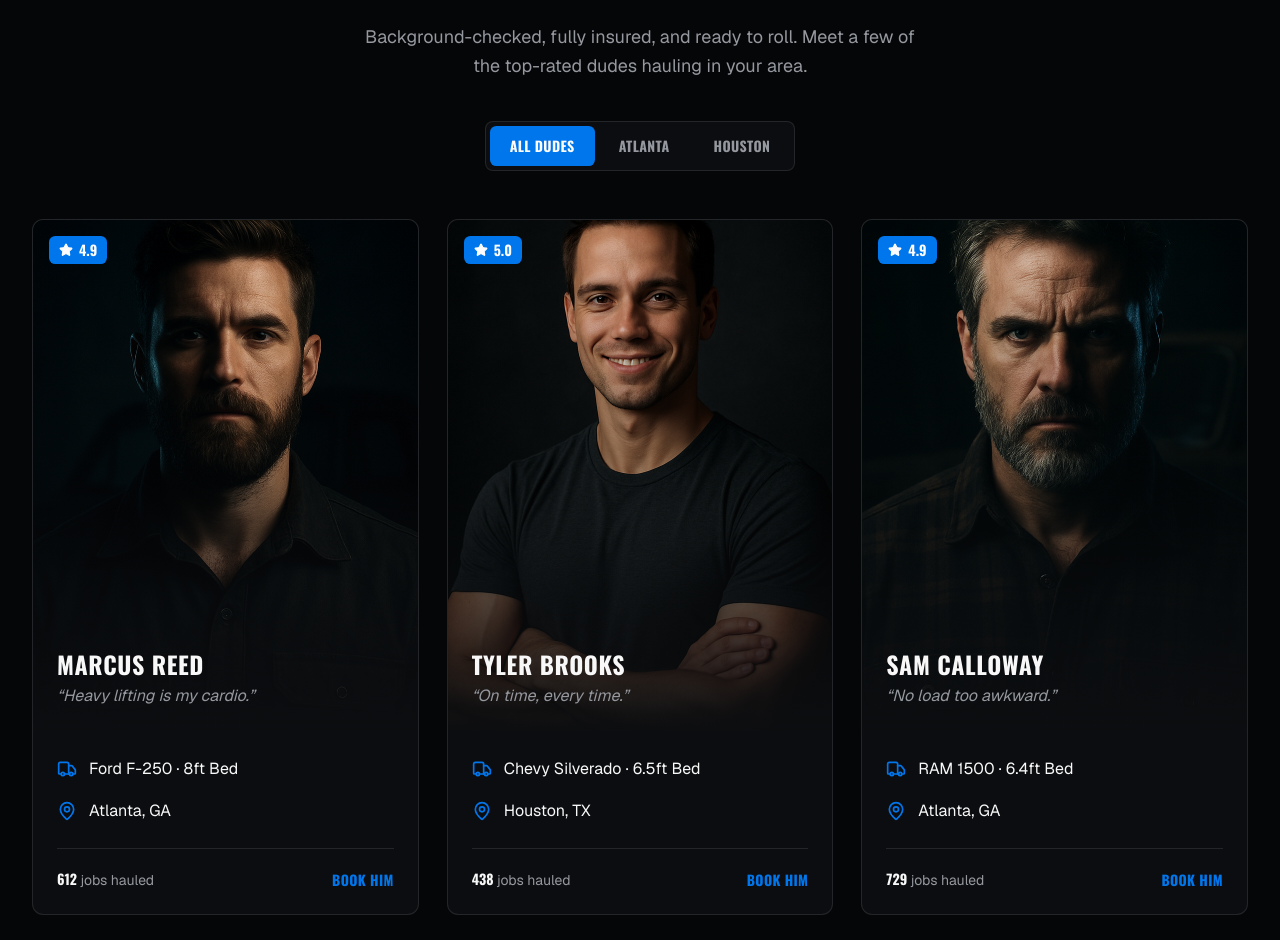
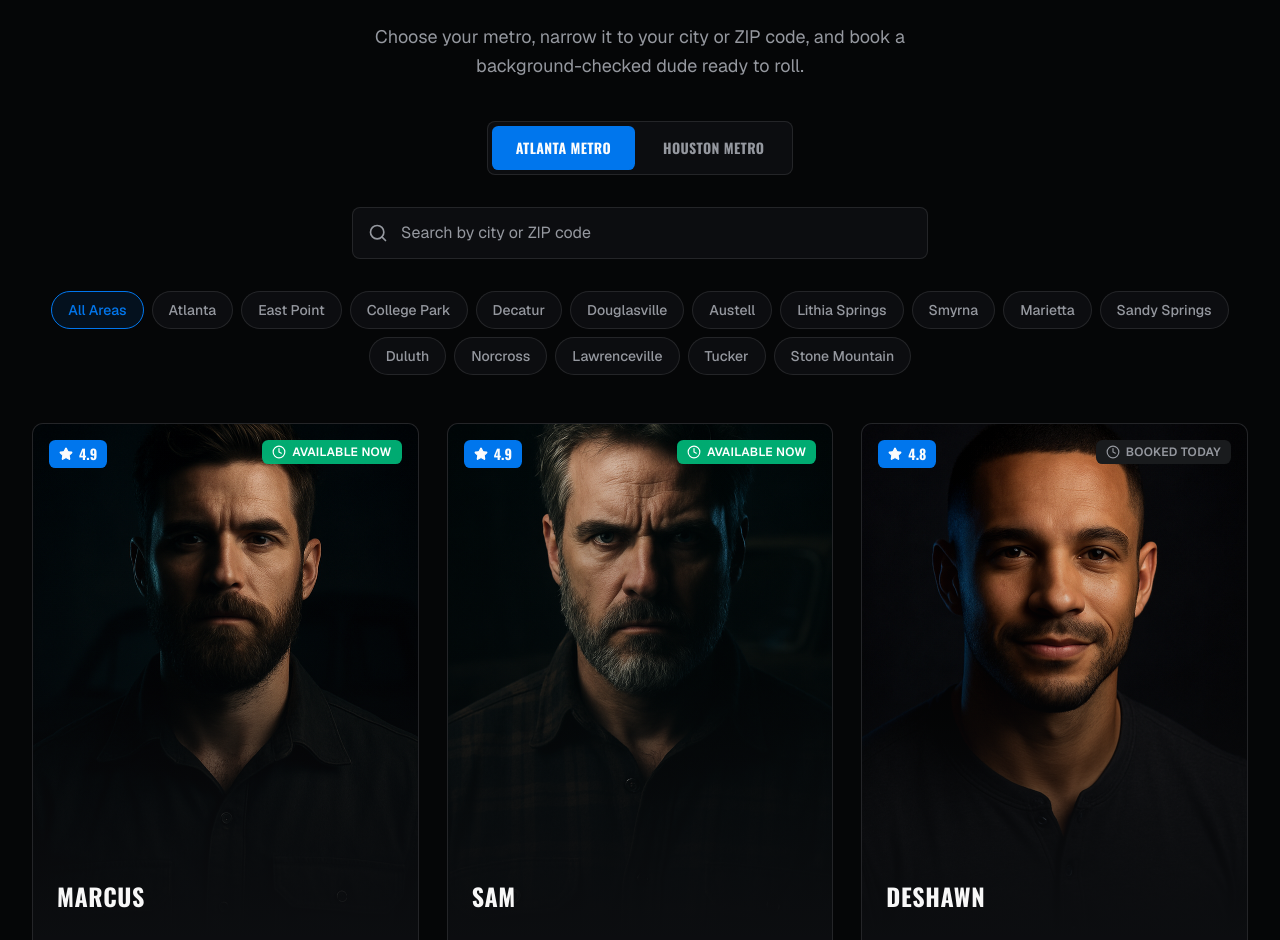
Before and after one commit to tamelastrandz/v0-dude-with-a-truck-app, a Next.js app: page / in a window 1280 px wide. Shown: the part 992-1932 px from the top of the page. Built offline with nearby package versions, Linux system fonts and the light colour scheme.

Commit message:
feat: enhance featured dudes with metro and search filters

```diff
--- a/components/featured-dudes.tsx
+++ b/components/featured-dudes.tsx
@@ -1,65 +1,155 @@
 "use client"
 
-import { useState } from "react"
-import { Star, Truck, MapPin } from "lucide-react"
+import { useMemo, useState } from "react"
+import { Star, Truck, MapPin, Search, Clock } from "lucide-react"
 import { cn } from "@/lib/utils"
 
-const cities = ["All", "Atlanta, GA", "Houston, TX"] as const
-type City = (typeof cities)[number]
+type Dude = {
+  name: string
+  rating: string
+  truck: string
+  area: string
+  zips: string[]
+  distance: number
+  startingPrice: number
+  available: boolean
+  img: string
+}
 
-const dudes = [
+type Metro = {
+  id: string
+  label: string
+  short: string
+  areas: string[]
+  dudes: Dude[]
+}
+
+const metros: Metro[] = [
   {
-    name: "Marcus Reed",
-    quote: "Heavy lifting is my cardio.",
+    id: "atlanta",
+    label: "Atlanta Metro",
+    short: "Atlanta",
+    areas: [
+      "Atlanta",
+      "East Point",
+      "College Park",
+      "Decatur",
+      "Douglasville",
+      "Austell",
+      "Lithia Springs",
+      "Smyrna",
+      "Marietta",
+      "Sandy Springs",
+      "Duluth",
+      "Norcross",
+      "Lawrenceville",
+      "Tucker",
+      "Stone Mountain",
+    ],
+    dudes: [
+      {
+        name: "Marcus",
         rating: "4.9",
         truck: "Ford F-250 · 8ft Bed",
-    location: "Atlanta, GA",
-    jobs: 612,
+        area: "Atlanta",
+        zips: ["30303", "30309", "30312"],
+        distance: 2.4,
+        startingPrice: 65,
+        available: true,
         img: "/images/dude-marcus.png",
       },
       {
-    name: "Tyler Brooks",
-    quote: "On time, every time.",
+        name: "Sam",
+        rating: "4.9",
+        truck: "RAM 1500 · 6.4ft Bed",
+        area: "Decatur",
+        zips: ["30030", "30032", "30033"],
+        distance: 5.1,
+        startingPrice: 60,
+        available: true,
+        img: "/images/dude-sam.png",
+      },
+      {
+        name: "DeShawn",
+        rating: "4.8",
+        truck: "Toyota Tundra · 6.5ft Bed",
+        area: "Marietta",
+        zips: ["30060", "30062", "30064"],
+        distance: 11.8,
+        startingPrice: 55,
+        available: false,
+        img: "/images/dude-deshawn.png",
+      },
+    ],
+  },
+  {
+    id: "houston",
+    label: "Houston Metro",
+    short: "Houston",
+    areas: [
+      "Houston",
+      "Katy",
+      "Sugar Land",
+      "Pearland",
+      "Cypress",
+      "Spring",
+      "Humble",
+      "Pasadena",
+      "Missouri City",
+      "The Woodlands",
+    ],
+    dudes: [
+      {
+        name: "Tyler",
         rating: "5.0",
         truck: "Chevy Silverado · 6.5ft Bed",
-    location: "Houston, TX",
-    jobs: 438,
+        area: "Houston",
+        zips: ["77002", "77006", "77019"],
+        distance: 1.9,
+        startingPrice: 70,
+        available: true,
         img: "/images/dude-tyler.png",
       },
       {
-    name: "Sam Calloway",
-    quote: "No load too awkward.",
-    rating: "4.9",
-    truck: "RAM 1500 · 6.4ft Bed",
-    location: "Atlanta, GA",
-    jobs: 729,
-    img: "/images/dude-sam.png",
-  },
-  {
-    name: "Andre Vega",
-    quote: "Treat your stuff like my own.",
+        name: "Andre",
         rating: "5.0",
         truck: "RAM 2500 · 8ft Bed",
-    location: "Houston, TX",
-    jobs: 547,
+        area: "Sugar Land",
+        zips: ["77478", "77479", "77498"],
+        distance: 8.3,
+        startingPrice: 75,
+        available: true,
         img: "/images/dude-andre.png",
       },
-  {
-    name: "DeShawn Park",
-    quote: "Show up early, finish strong.",
-    rating: "4.8",
-    truck: "Toyota Tundra · 6.5ft Bed",
-    location: "Atlanta, GA",
-    jobs: 391,
-    img: "/images/dude-deshawn.png",
+    ],
   },
 ]
 
 export function FeaturedDudes() {
-  const [activeCity, setActiveCity] = useState<City>("All")
+  const [activeMetroId, setActiveMetroId] = useState(metros[0].id)
+  const [activeArea, setActiveArea] = useState("All Areas")
+  const [query, setQuery] = useState("")
 
-  const filteredDudes =
-    activeCity === "All" ? dudes : dudes.filter((dude) => dude.location === activeCity)
+  const activeMetro = metros.find((m) => m.id === activeMetroId) ?? metros[0]
+
+  const filteredDudes = useMemo(() => {
+    const q = query.trim().toLowerCase()
+    return activeMetro.dudes.filter((dude) => {
+      const matchesArea = activeArea === "All Areas" || dude.area === activeArea
+      const matchesQuery =
+        q === "" ||
+        dude.area.toLowerCase().includes(q) ||
+        dude.zips.some((z) => z.includes(q)) ||
+        dude.name.toLowerCase().includes(q)
+      return matchesArea && matchesQuery
+    })
+  }, [activeMetro, activeArea, query])
+
+  function selectMetro(id: string) {
+    setActiveMetroId(id)
+    setActiveArea("All Areas")
+    setQuery("")
+  }
 
   return (
     <section id="crew" className="border-t border-border">
@@ -68,36 +158,78 @@ export function FeaturedDudes() {
           The Crew
         </p>
         <h2 className="font-heading mt-4 text-balance text-5xl font-bold uppercase leading-[0.95] tracking-tight text-foreground lg:text-6xl">
-          Our Featured Dudes
+          Dudes With Trucks Near You
         </h2>
         <p className="mx-auto mt-6 max-w-xl text-pretty text-lg leading-relaxed text-muted-foreground">
-          Background-checked, fully insured, and ready to roll. Meet a few of the top-rated dudes
-          hauling in your area.
+          Choose your metro, narrow it to your city or ZIP code, and book a background-checked dude
+          ready to roll.
         </p>
 
+        {/* Metro selection */}
         <div className="mt-10 flex justify-center">
           <div className="inline-flex flex-wrap justify-center gap-1 rounded-lg border border-border bg-card p-1">
-            {cities.map((city) => (
+            {metros.map((metro) => (
               <button
-                key={city}
-                onClick={() => setActiveCity(city)}
+                key={metro.id}
+                onClick={() => selectMetro(metro.id)}
                 className={cn(
-                  "font-heading rounded-md px-5 py-2.5 text-sm font-bold uppercase tracking-wide transition-colors",
-                  activeCity === city
+                  "font-heading rounded-md px-6 py-3 text-sm font-bold uppercase tracking-wide transition-colors",
+                  metro.id === activeMetroId
                     ? "bg-primary text-primary-foreground"
                     : "text-muted-foreground hover:text-foreground",
                 )}
               >
-                {city === "All" ? "All Dudes" : city.split(",")[0]}
+                {metro.label}
               </button>
             ))}
           </div>
         </div>
 
+        {/* Search bar */}
+        <div className="mx-auto mt-8 max-w-xl">
+          <label htmlFor="dude-search" className="sr-only">
+            Search by city or ZIP code
+          </label>
+          <div className="relative">
+            <Search
+              className="pointer-events-none absolute left-4 top-1/2 size-5 -translate-y-1/2 text-muted-foreground"
+              aria-hidden="true"
+            />
+            <input
+              id="dude-search"
+              type="text"
+              value={query}
+              onChange={(e) => setQuery(e.target.value)}
+              placeholder="Search by city or ZIP code"
+              className="h-13 w-full rounded-lg border border-border bg-card pl-12 pr-4 text-foreground placeholder:text-muted-foreground focus:border-primary focus:outline-none focus:ring-1 focus:ring-primary"
+            />
+          </div>
+        </div>
+
+        {/* Service area filter */}
+        <div className="mt-8 flex flex-wrap justify-center gap-2">
+          {["All Areas", ...activeMetro.areas].map((area) => (
+            <button
+              key={area}
+              onClick={() => setActiveArea(area)}
+              className={cn(
+                "rounded-full border px-4 py-2 text-sm font-medium transition-colors",
+                area === activeArea
+                  ? "border-primary bg-primary/10 text-primary"
+                  : "border-border bg-card text-muted-foreground hover:border-primary/50 hover:text-foreground",
+              )}
+            >
+              {area}
+            </button>
+          ))}
+        </div>
+
+        {/* Driver cards */}
+        {filteredDudes.length > 0 ? (
           <div className="mt-12 grid grid-cols-1 gap-7 md:grid-cols-2 lg:grid-cols-3">
             {filteredDudes.map((dude) => (
               <article
-              key={dude.name}
+                key={dude.name + dude.area}
                 className="group relative flex flex-col overflow-hidden rounded-xl border border-border bg-card text-left transition-colors hover:border-primary/50"
               >
                 <div className="relative">
@@ -111,11 +243,21 @@ export function FeaturedDudes() {
                     <Star className="size-3.5 fill-current" aria-hidden="true" />
                     <span className="font-heading text-sm font-bold">{dude.rating}</span>
                   </div>
+                  <div
+                    className={cn(
+                      "absolute right-4 top-4 flex items-center gap-1.5 rounded-md px-2.5 py-1 text-xs font-semibold uppercase tracking-wide",
+                      dude.available
+                        ? "bg-emerald-500/90 text-white"
+                        : "bg-secondary text-muted-foreground",
+                    )}
+                  >
+                    <Clock className="size-3.5" aria-hidden="true" />
+                    {dude.available ? "Available Now" : "Booked Today"}
+                  </div>
                   <div className="absolute inset-x-0 bottom-0 p-6">
                     <h3 className="font-heading text-2xl font-bold uppercase tracking-wide text-foreground">
                       {dude.name}
                     </h3>
-                  <p className="mt-1 italic text-muted-foreground">&ldquo;{dude.quote}&rdquo;</p>
                   </div>
                 </div>
 
@@ -126,22 +268,35 @@ export function FeaturedDudes() {
                   </div>
                   <div className="flex items-center gap-3 text-foreground">
                     <MapPin className="size-5 shrink-0 text-primary" aria-hidden="true" />
-                  <span className="leading-relaxed">{dude.location}</span>
+                    <span className="leading-relaxed">
+                      {dude.area}{" "}
+                      <span className="text-muted-foreground">· {dude.distance} mi away</span>
+                    </span>
                   </div>
 
                   <div className="mt-2 flex items-center justify-between border-t border-border pt-5">
                     <p className="text-sm text-muted-foreground">
-                    <span className="font-heading font-bold text-foreground">{dude.jobs}</span> jobs
-                    hauled
+                      from{" "}
+                      <span className="font-heading text-lg font-bold text-foreground">
+                        ${dude.startingPrice}
+                      </span>
                     </p>
                     <button className="font-heading text-sm font-bold uppercase tracking-wide text-primary transition-colors hover:text-foreground">
-                    Book Him
+                      View Profile
                     </button>
                   </div>
                 </div>
               </article>
             ))}
           </div>
+        ) : (
+          <div className="mt-12 rounded-xl border border-dashed border-border bg-card p-12">
+            <p className="text-pretty leading-relaxed text-muted-foreground">
+              No dudes match that search yet in {activeMetro.label}. Try another city or ZIP code —
+              new trucks are listing every day.
+            </p>
+          </div>
+        )}
       </div>
     </section>
   )
--- a/components/how-it-works.tsx
+++ b/components/how-it-works.tsx
@@ -3,17 +3,22 @@ import { CheckCircle2 } from "lucide-react"
 const steps = [
   {
     num: "01",
-    title: "Tell Us What's Up",
-    desc: "Snap a photo or describe the job. Get an upfront, honest quote in minutes.",
+    title: "Choose Your Area",
+    desc: "Pick your metro and the city or ZIP code where you need a hand.",
   },
   {
     num: "02",
-    title: "Pick Your Time",
-    desc: "Book a slot that works for you. Need it now? Same-day dudes are on standby.",
+    title: "Pick Your Dude",
+    desc: "Browse local truck owners nearby, compare ratings, trucks, and starting prices.",
   },
   {
     num: "03",
-    title: "We Show Up & Haul",
+    title: "Book & Pay",
+    desc: "Lock in a time and pay securely in the app. No mystery fees, no hassle.",
+  },
+  {
+    num: "04",
+    title: "Get It Done",
     desc: "A vetted dude rolls up on time, loads it, and gets it where it's going.",
   },
 ]
```
Also changed, not shown: components/hero.tsx (+4 -4 lines), directory.png (added), houston-search.png (added). Lines whose indentation alone changed are shown as unchanged.
